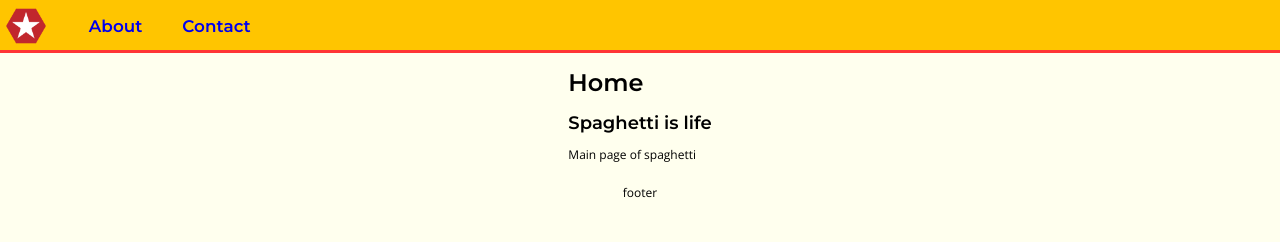
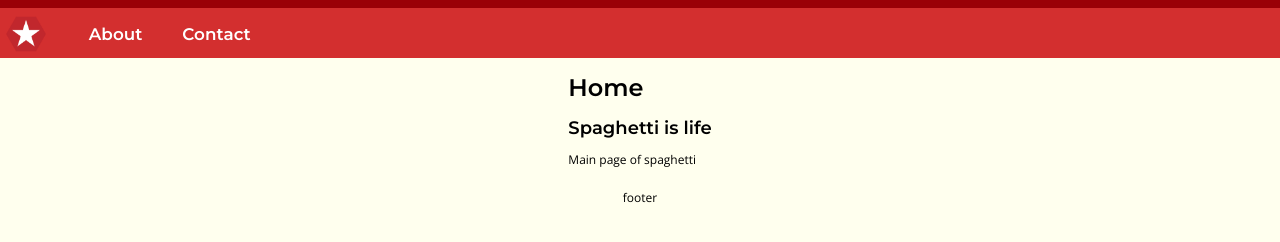
Before and after one commit to tlajack/gatsby-navbar, a Gatsby site: page / in a window 1280 px wide. Built offline with nearby package versions, Linux system fonts and the light colour scheme; Gatsby itself is replaced by a stand-in of ours.

Commit message:
add basic color theming

```diff
--- a/src/components/globalStyles.js
+++ b/src/components/globalStyles.js
@@ -5,6 +5,12 @@ import "@fontsource/montserrat/600.css";
 
 const GlobalStyles = createGlobalStyle`
 	:root{
+		--primary:#d32f2f;
+		--primary-light:#ff6659;
+		--primary-dark:#9a0007;
+		--secondary:#0eff1f;
+		--secondary-light:#72ff60;
+		--secondary-dark:#00ca00;
 		--red: #ff3535;
 		--black: #3E3D3D;
 		--yellow: #ffC500;
--- a/src/components/header.js
+++ b/src/components/header.js
@@ -7,10 +7,6 @@ const navlinks = [
   {
     name: "About",
     slug: "/about",
-    sublink: [
-      { name: "About 2", slug: "/item2" },
-      { name: "About 3", slug: "/item3" },
-    ],
   },
   {
     name: "Contact",
@@ -24,14 +20,18 @@ const navlinks = [
 ];
 
 const TheNav = styled.div`
-  background-color: var(--yellow);
+  background-color: var(--primary);
   height: 50px;
   width: 100%;
   font-size: 1.4rem;
   font-family: "Montserrat", sans-serif;
-  border-bottom: 3px solid var(--red);
+  border-top: 8px solid var(--primary-dark);
   display: flex;
   flex-direction: row;
+  color: #ffffff;
+  a {
+    color: #ffffff;
+  }
   .logo {
     margin: 6px;
   }
@@ -56,12 +56,12 @@ const TheNav = styled.div`
     list-style: none;
     padding-inline-start: 0;
     li {
-      padding: 0 20px;
+      padding: 0 20px 13px;
       position: relative;
       ul {
-        background-color: var(--yellow);
+        background-color: var(--primary);
         margin: 0;
-        padding: 14px 0 0 1em;
+        padding: 0 0 0 1em;
         padding-inline-start: 0;
         display: flex;
         flex-direction: column;
@@ -81,7 +81,7 @@ const TheNav = styled.div`
           width: 100%;
         }
         li:hover {
-          background-color: var(--red);
+          background-color: var(--primary-dark);
           a {
             display: block;
             color: white;
@@ -116,7 +116,7 @@ const TheNav = styled.div`
       top: 52;
       left: 0;
       flex-direction: column;
-      background-color: gray;
+      background-color: var(--primary-dark);
       margin: 0;
       padding: 1em;
       li {
```
Also changed, not shown: 2 other files.
